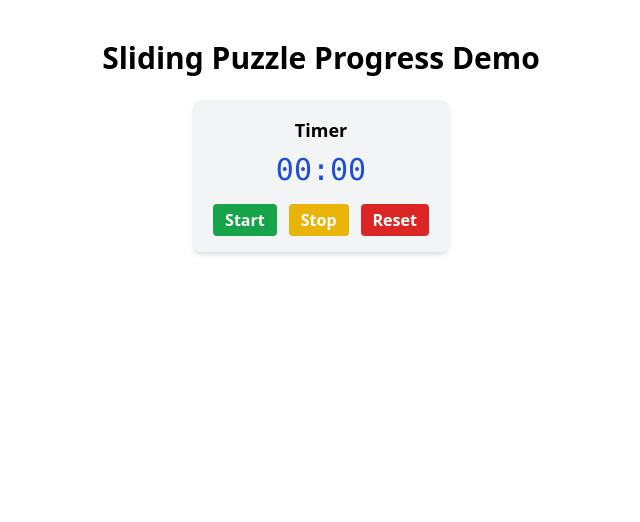
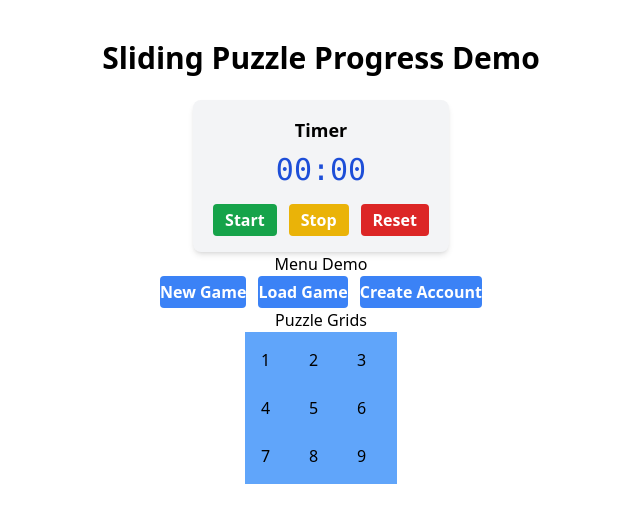
Before and after one commit to amieya512/sliding-puzzle-webapp, a React (Vite) app: page / in a window 1280 px wide. Shown: the top 522 px of the page, without its empty margins (319-959 px from the left). Built offline with nearby package versions, Linux system fonts and the light colour scheme.

Commit message:
Added Menu Buttons and Layout for our grids

```diff
--- a/src/App.jsx
+++ b/src/App.jsx
@@ -1,10 +1,18 @@
 import Timer from "./components/Timer";
+import Layout from "./components/Layout";
+import Menu from "./components/Menu";
+
 
 function App() {
   return (
+
     <div className="p-10 flex flex-col items-center">
       <h1 className="text-3xl font-bold mb-6">Sliding Puzzle Progress Demo</h1>
       <Timer />
+      <h1 ClassName= "text-2xl font-bold mb-5">Menu Demo</h1>
+      <Menu />
+      <h1 ClassName= "text-2xl font-bold mb-5">Puzzle Grids</h1>
+      <Layout />
     </div>
   );
 }
--- a/src/Menu.jsx
+++ /dev/null
@@ -1,31 +0,0 @@
-import React from 'react'
-class Menu extends React.Component
-{
-    constructor(props)
-    {
-        super(props);{
-        this.state = { username: " ",
-              password: " ",
-              match: 0}
-        }
-
-        login = () => {}
-        createAccount = () => {}
-        getUsername = () => {}
-        getPassword = () => {}
-        verifyLogin = () => {}
-        incorrectLogin = () => {}
-        startNewGame = () => {}
-
-
-        render();{
-            return (
-            <div>
-            <h2>Slide Puzzle-Rama!</h2>
-            </div>);
-        }
-
-    }
-
-
-}
--- /dev/null
+++ b/src/components/Layout.jsx
@@ -0,0 +1,17 @@
+import React from 'react'
+
+export default function Layout(){
+return(
+<div className = "grid grid-cols-3 h-25 w-25 items-center p-4 aspect-square gap-6 bg-blue-400">
+<div>1</div>
+<div>2</div>
+<div>3</div>
+<div>4</div>
+<div>5</div>
+<div>6</div>
+<div>7</div>
+<div>8</div>
+<div>9</div>
+
+</div>);
+}
--- /dev/null
+++ b/src/components/Menu.jsx
@@ -0,0 +1,23 @@
+import React from 'react'
+
+export default function Menu(){
+        return (
+            <div className= "items-center">
+            <div className= "flex gap-3">
+            <button onClick = {() => {alert(click)}}
+             className = "bg-blue-500 hover:bg-yellow-500 text-white font-semibold py-1 py3 rounded">
+                New Game
+            </button>
+
+            <button onClick = {() => {alert(click)}}
+             className = "bg-blue-500 hover:bg-yellow-500 text-white font-semibold py-1 py3 rounded">
+                Load Game
+            </button>
+
+            <button onClick = {() => {alert(click)}}
+             className = "bg-blue-500 hover:bg-yellow-500 text-white font-semibold py-1 py3 rounded">
+                Create Account
+            </button>
+            </div>
+            </div>);
+        }
```
